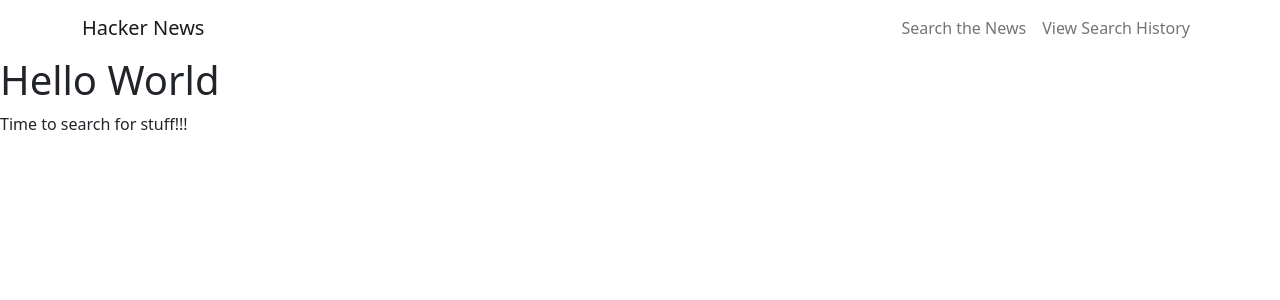
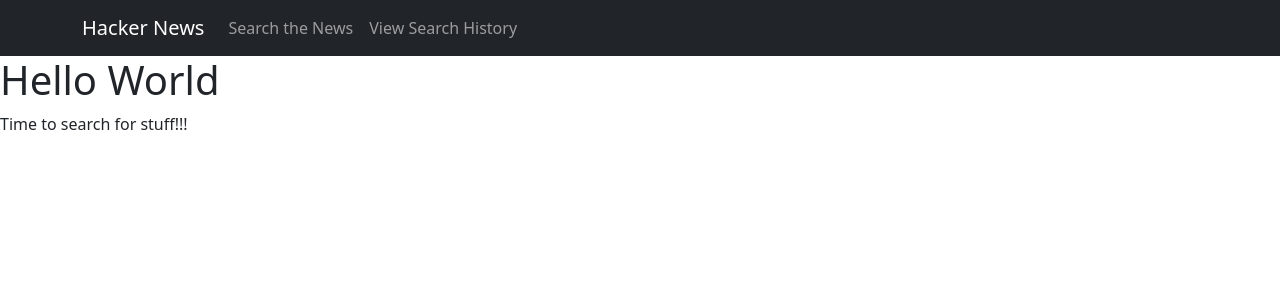
Before and after one commit to jnel-221/hackerNews, a React (Create React App) app in the folder hackernews/: page / in a window 1280 px wide. Shown: the top 300 px of the page. Built offline with nearby package versions, Linux system fonts and the light colour scheme.

Commit message:
styled navbar, fixed allignment bug

```diff
--- a/hackernews/src/components/HeaderNav.js
+++ b/hackernews/src/components/HeaderNav.js
@@ -4,15 +4,16 @@ import{Navbar, Nav, Container} from "react-bootstrap";
 
 function Headernav(){
     return(
-        <Navbar>
+        <Navbar collapseOnSelect expand="lg" bg="dark" variant="dark">
             <Container>
             <Navbar.Brand as={Link} to="/">Hacker News</Navbar.Brand>
             <Navbar.Toggle aria-controls="responsive-navbar-nav"/>
-            <Navbar.Collapse id="responsive-navbar-nav"/>
-             <Nav className="me-auto">
+            <Navbar.Collapse id="responsive-navbar-nav">
+            <Nav className="me-auto">
                 <Nav.Link as={Link} to="/">Search the News</Nav.Link>
                 <Nav.Link as={Link} to="/history">View Search History</Nav.Link>
              </Nav>
+            </Navbar.Collapse>
             </Container>
         </Navbar>
     )
```
